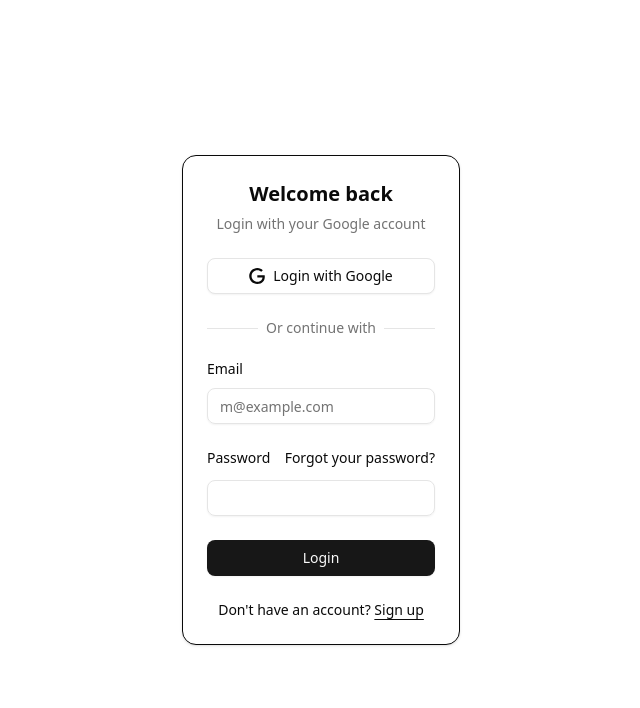
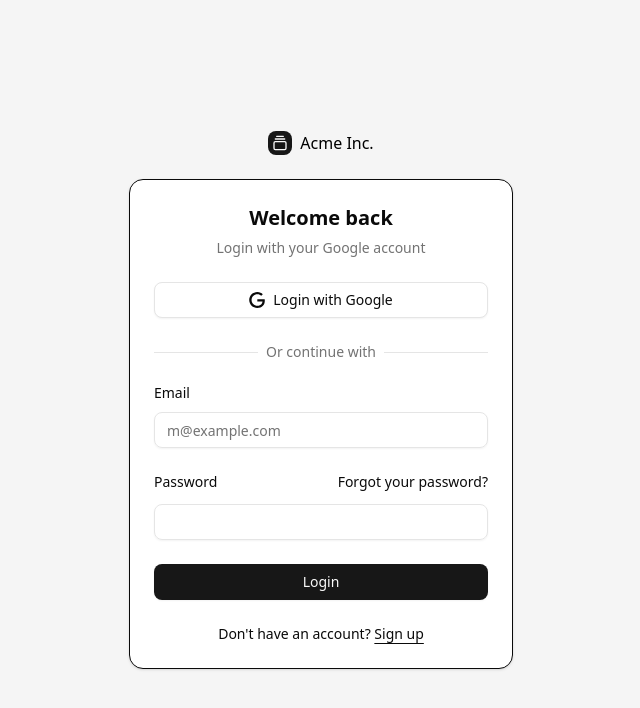
Before and after one commit to sahilbaig/gword-frontend, a Next.js app: page / in a window 1280 px wide. Shown: the top 708 px of the page, without its empty margins (319-959 px from the left). Built offline with nearby package versions, Linux system fonts and the light colour scheme; no server answers.

Commit message:
oauth works

```diff
--- a/src/app/page.tsx
+++ b/src/app/page.tsx
@@ -1,12 +1,12 @@
 "use client";
-import LoginForm from "@/components/login-form";
+import LoginPage from "./login/page";
 import { useAuth } from "./context/AuthContext";
 
 export default function Home() {
   const { user, logout } = useAuth();
 
   return (
-    <div className="flex items-center justify-center min-h-screen">
+    <div className="">
       {user ? (
         <div className="p-6 bg-green-500 text-white text-xl rounded-lg">
           <p>Welcome, {user.displayName}!</p>
@@ -18,9 +18,7 @@ export default function Home() {
           </button>
         </div>
       ) : (
-        <div className="text-center">
-          <LoginForm />
-        </div>
+        <LoginPage></LoginPage>
       )}
     </div>
   );
```
